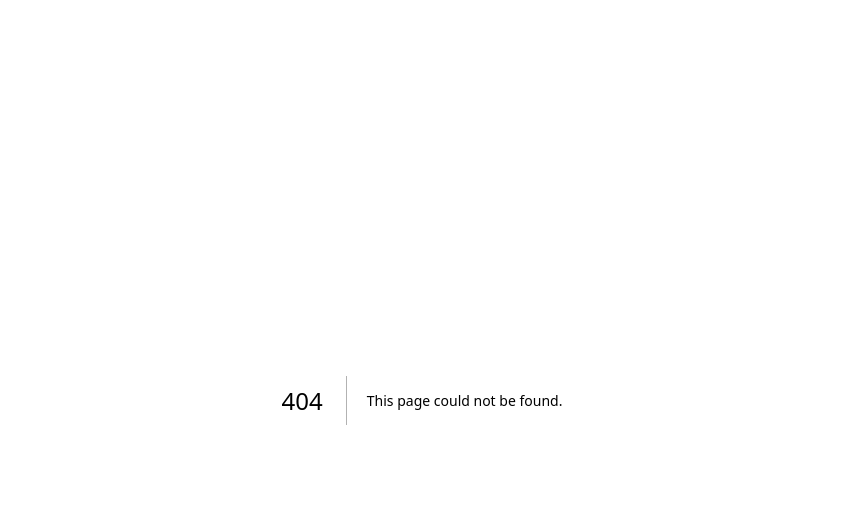
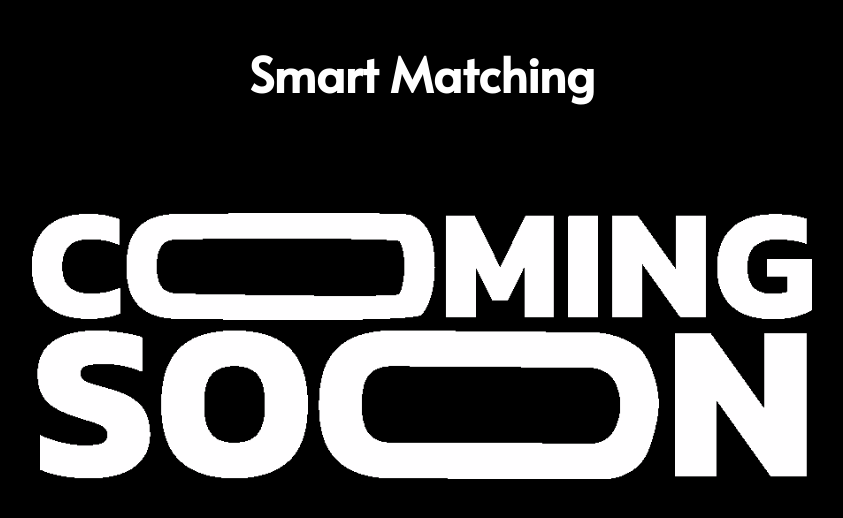
Before and after one commit to FOVY-Colelpis/fovy-frontend, a Next.js app: page /hiring in a window 1280 px wide. Before the commit this address had no page. Shown: the top 518 px of the page, without its empty margins (218-1061 px from the left). Built offline with nearby package versions, Linux system fonts and the light colour scheme.

Commit message:
Add hiring page

```diff
--- /dev/null
+++ b/src/app/hiring/page.tsx
@@ -0,0 +1,5 @@
+import HiringSection from '../../components/HiringSection';
+
+export default function HiringPage() {
+  return <HiringSection />;
+}
--- a/src/components/CTASection.tsx
+++ b/src/components/CTASection.tsx
@@ -1,10 +1,13 @@
 'use client';
 
 import Image from 'next/image';
+import { useRouter } from 'next/navigation';
 import freelancerImg from '../../public/images/freelancer.png';
 import hiringImg from '../../public/images/hiring.png';
 
 export default function CTASection() {
+  const router = useRouter();
+
   return (
     <section className="bg-gradient-to-b from-[#DFDDE6] to-[#505052] text-center flex items-center justify-center py-20">
       <div className="max-w-6xl mx-auto px-4">
@@ -18,7 +21,7 @@ export default function CTASection() {
               height={300}
               className="my-[30px] w-auto h-[300px] lg:h-[400px] object-contain"
             />
-            <button className="bg-gradient-to-r from-[#CBFCFB] to-[#B5D2FF] rounded-full py-[10px] my-[50px] text-black font-bold text-[40px] w-[450px]" style={{border: 'none', outline: 'none'}}>
+            <button className="bg-gradient-to-r from-[#CBFCFB] to-[#B5D2FF] rounded-full py-[10px] my-[50px] text-black font-bold text-[40px] w-[450px] cursor-pointer" style={{border: 'none', outline: 'none'}}>
               I'm a freelancer
             </button>
             <p className="text-[white] text-[40px] mt-[0px] mb-[60px]">
@@ -35,7 +38,11 @@ export default function CTASection() {
               height={300}
               className="my-[30px] w-auto h-[300px] lg:h-[400px] object-contain"
             />
-            <button className="bg-gradient-to-r from-[#F4EDFE] to-[#C5CBFF] rounded-full py-[10px] my-[50px] text-black font-bold text-[40px] w-[450px]" style={{border: 'none', outline: 'none'}}>
+            <button
+              onClick={() => router.push('/hiring')}
+              className="bg-gradient-to-r from-[#F4EDFE] to-[#C5CBFF] rounded-full py-[10px] my-[50px] text-black font-bold text-[40px] w-[450px] hover:opacity-90 transition-opacity duration-300 cursor-pointer"
+              style={{border: 'none', outline: 'none'}}
+            >
               I'm hiring
             </button>
             <p className="text-[white] text-[40px] mt-[0px] pb-[60px]">
--- /dev/null
+++ b/src/components/HiringSection.tsx
@@ -0,0 +1,28 @@
+'use client';
+
+import Image from 'next/image';
+
+export default function ComingSoonSection() {
+  return (
+    <section className="bg-[black] text-[white] min-h-screen flex flex-col items-center relative">
+      {/* Content */}
+      <div className="relative text-center z-10">
+        <h2 className="text-[48px] font-medium mb-[100px]">
+          Smart Matching
+        </h2>
+      </div>
+
+      {/* Coming Soon Image */}
+      <div className="relative z-10 mt-8">
+        <Image
+          src="/images/commingsoon.gif"
+          alt="Coming Soon"
+          width={780}
+          height={280}
+          unoptimized
+          className="object-contain"
+        />
+      </div>
+    </section>
+  );
+}
```
Also changed, not shown: public/images/commingsoon.gif (added).
